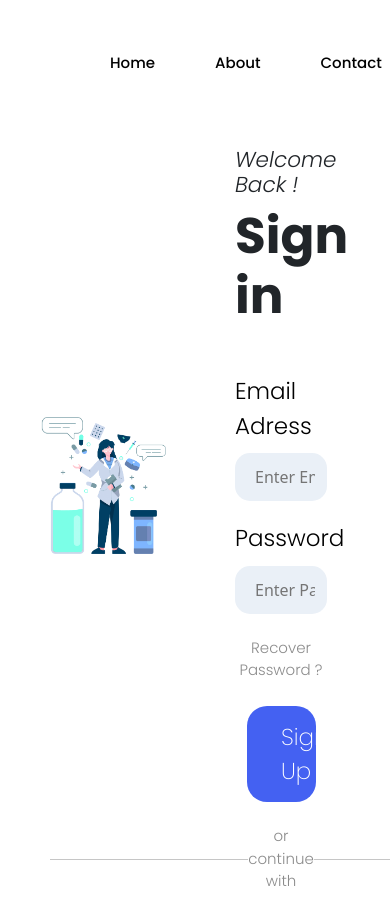
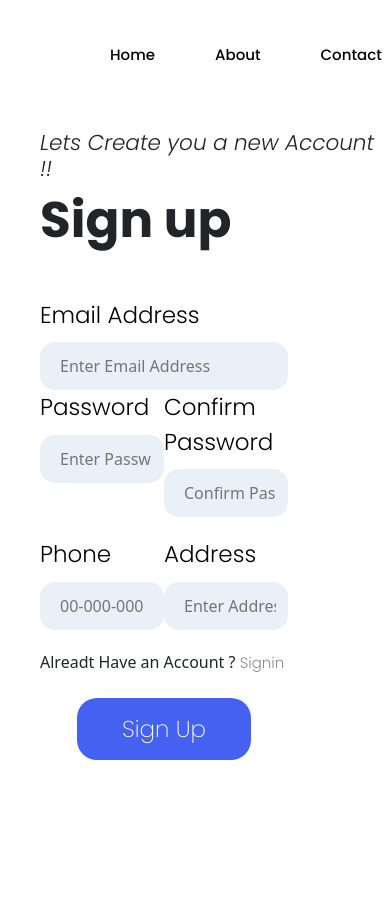
Before and after one commit to ArfaouiBadi/heal-client, a Vue app: page /signup in a window 390 px wide. Shown: the top 924 px of the page. After the commit the page ends 844 px from the top, so only its background shows below. Built offline with nearby package versions, Linux system fonts and the light colour scheme.

Commit message:
finished  signup

```diff
--- a/src/App.vue
+++ b/src/App.vue
@@ -1,5 +1,5 @@
 <template>
-  <Auth />
+  <router-view></router-view>
 </template>
 
 <script lang="ts">
--- a/src/components/Auth.vue
+++ b/src/components/Auth.vue
@@ -1,43 +1,3 @@
-<template lang="html">
-  <div class="authComponent">
-    <Navbar />
-    <div class="authContainer">
-      <div class="imgContainer">
-        <img src="../assets/authImg.png" alt="" />
-      </div>
-      <Signin />
-    </div>
-  </div>
-</template>
-<script lang="ts">
-import Signin from "./Signin.vue";
-import Navbar from "./Navbar.vue";
-export default {
-  components: {
-    Signin,
-    Navbar,
-  },
-};
-</script>
-<style lang="css">
-.imgContainer {
-  width: 50%;
-  height: 100%;
-  display: flex;
-  justify-content: center;
-  align-items: center;
-}
-.imgContainer img {
-  width: 70%;
-}
-.authComponent {
-  height: 100vh;
-  display: flex;
-  flex-direction: column;
-}
-.authContainer {
-  height: 85%;
-  display: flex;
-  flex-direction: row;
-}
-</style>
+<template lang="html"></template>
+<script setup lang="ts"></script>
+<style lang="css"></style>
--- a/src/components/Signin.vue
+++ b/src/components/Signin.vue
@@ -1,49 +1,121 @@
 <template>
+  <div class="authComponent">
+    <Navbar />
+    <div class="fexing">
+      <div class="authContainer">
+        <div class="imgContainer">
+          <img src="../assets/authImg.png" alt="Auth Image" />
+        </div>
+      </div>
       <div class="mainContainer">
         <div class="text">
-      <h4><i>Welcome Back !</i></h4>
+          <h4><i>Welcome Back!</i></h4>
           <h1>Sign in</h1>
         </div>
         <div class="formContainer">
           <form>
             <div class="form-group">
-          <label for="email" class="label">Email Adress</label><br />
+              <label for="email" class="label">Email Address</label><br />
               <input
-            v-model="email"
-            placeholder="Enter Email Adress"
+                type="text"
+                id="email"
+                placeholder="Enter Email Address"
                 class="inputForm"
               />
             </div>
             <div class="form-group">
               <label for="password" class="label">Password</label><br />
               <input
-            v-model="password"
+                type="password"
+                id="password"
                 placeholder="Enter Password"
                 class="inputForm"
               />
             </div>
-        <a href="" class="recoverPassword">Recover Password ?</a><br />
-        <button class="signupButton">Sign Up</button>
+            <div class="Links">
+              <a href="#" class="recoverPassword">Recover Password?</a>
+              <a href="signin" class="recoverPassword"
+                >Dont Have an Account Yet ?</a
+              >
+            </div>
+            <br />
+            <button type="button" class="signupButton">Sign Up</button>
             <div class="continu">
-          <img src="../assets/Path 1.svg" alt="" />
+              <img src="../assets/Path 1.svg" alt="Path 1" />
               or continue with
-          <img src="../assets/Path 1.svg" alt="" />
+              <img src="../assets/Path 1.svg" alt="Path 1" />
             </div>
             <div class="continueWithLogo">
-          <a href=""><img src="../assets/Facebook.png" alt="" /></a>
-          <a href=""><img src="../assets/google.png" alt="" /></a>
+              <a href="#" @click.prevent="handleFacebookClick"
+                ><img src="../assets/Facebook.png" alt="Facebook"
+              /></a>
+              <a href="#" @click.prevent="handleGoogleClick"
+                ><img src="../assets/google.png" alt="Google"
+              /></a>
             </div>
           </form>
         </div>
       </div>
+    </div>
+  </div>
 </template>
 
-<script setup lang="ts">
-import { ref } from "vue";
-const email = ref("");
-const password = ref("");
+<script lang="ts">
+import Navbar from "./Navbar.vue";
+
+export default {
+  components: {
+    Navbar,
+  },
+  methods: {
+    handleFacebookClick() {
+      console.log("Facebook clicked!");
+      // Add your Facebook login logic here
+    },
+    handleGoogleClick() {
+      console.log("Google clicked!");
+      // Add your Google login logic here
+    },
+  },
+};
 </script>
 <style lang="css">
+.authComponent {
+  height: 100vh;
+  display: flex;
+  flex-direction: column;
+}
+.Links {
+  display: flex;
+  flex-direction: row;
+  justify-content: space-between;
+  margin: 0 3%;
+}
+.imgContainer {
+  width: 70%;
+  height: 100%;
+  display: flex;
+  justify-content: center;
+  align-items: center;
+  margin: auto;
+}
+.imgContainer img {
+  padding-top: 40px;
+  width: 100%;
+}
+
+.authContainer {
+  height: 85%;
+  width: 50%;
+  display: flex;
+  flex-direction: row;
+}
+.fexing {
+  display: flex;
+  flex-direction: row;
+  height: 100%;
+  width: 100%;
+}
 .formContainer {
   width: 100%;
   display: flex;
@@ -180,4 +252,14 @@ h4 {
     box-shadow: 0 0 0 0 rgb(218 103 68 / 0%);
   }
 }
+
+@media only screen and (max-width: 768px) {
+  .authContainer {
+    display: none; /* Hide the authContainer on small screens */
+  }
+
+  .mainContainer {
+    width: 100%;
+  }
+}
 </style>
--- a/src/components/Signup.vue
+++ b/src/components/Signup.vue
@@ -1,7 +1,285 @@
-<template lang="">
-  <div></div>
+<template>
+  <div class="authComponent">
+    <Navbar />
+    <div class="fexing">
+      <div class="authContainer">
+        <div class="imgContainer">
+          <img src="../assets/register.png" alt="signup Image" />
+        </div>
+      </div>
+      <div class="mainContainer">
+        <div class="text">
+          <h4><i>Lets Create you a new Account !!</i></h4>
+          <h1>Sign up</h1>
+        </div>
+        <div class="formContainer">
+          <form>
+            <div class="form-group">
+              <label for="email" class="label">Email Address</label><br />
+              <input
+                type="text"
+                id="email"
+                placeholder="Enter Email Address"
+                class="inputForm"
+              />
+            </div>
+            <div class="form-group-double">
+              <div class="password-group">
+                <label for="password" class="label">Password</label><br />
+                <input
+                  type="password"
+                  id="password"
+                  placeholder="Enter Password"
+                  class="inputForm"
+                />
+              </div>
+              <div class="password-group">
+                <label for="password" class="label">Confirm Password</label
+                ><br />
+                <input
+                  type="password"
+                  id="confirmPassword"
+                  placeholder="Confirm Password"
+                  class="inputForm"
+                />
+              </div>
+            </div>
+            <div class="form-group-double">
+              <div class="phone-group">
+                <label for="phone" class="label">Phone</label><br />
+                <input
+                  type="text"
+                  id="phone"
+                  placeholder="00-000-000"
+                  class="inputForm"
+                />
+              </div>
+              <div class="address-group">
+                <label for="address" class="label">Address</label><br />
+                <input
+                  type="text"
+                  id="address"
+                  placeholder="Enter Address"
+                  class="inputForm"
+                />
+              </div>
+            </div>
+            <span
+              >Alreadt Have an Account ?
+              <a href="#" class="recoverPassword">Signin</a></span
+            ><br />
+            <button type="button" class="signupButton">Sign Up</button>
+          </form>
+        </div>
+      </div>
+    </div>
+  </div>
 </template>
+
 <script lang="ts">
-export default {};
+import Navbar from "./Navbar.vue";
+
+export default {
+  components: {
+    Navbar,
+  },
+  methods: {
+    handleFacebookClick() {
+      console.log("Facebook clicked!");
+      // Add your Facebook login logic here
+    },
+    handleGoogleClick() {
+      console.log("Google clicked!");
+      // Add your Google login logic here
+    },
+  },
+};
 </script>
-<style lang=""></style>
+<style lang="css">
+.authComponent {
+  height: 100vh;
+  display: flex;
+  flex-direction: column;
+}
+.form-group-double {
+  display: flex;
+  flex-direction: row;
+  justify-content: space-between;
+  margin-bottom: 20px;
+}
+.form-group-double input {
+  width: 100%;
+}
+
+.imgContainer {
+  width: 100%;
+  height: 100%;
+  display: flex;
+  justify-content: center;
+  align-items: center;
+  margin: auto;
+}
+.imgContainer img {
+  padding-top: 40px;
+  width: 70%;
+}
+
+.authContainer {
+  height: 85%;
+  width: 50%;
+  display: flex;
+  flex-direction: row;
+}
+.fexing {
+  display: flex;
+  flex-direction: row;
+  height: 100%;
+  width: 100%;
+}
+.formContainer {
+  width: 100%;
+  display: flex;
+  padding: 40px;
+  align-items: center;
+}
+label {
+  font-family: "Poppins";
+  font-weight: 300;
+  color: black;
+  font-size: 23px;
+}
+
+.form-group + .form-group {
+  margin-top: 20px;
+}
+.inputForm {
+  width: 100%;
+  padding: 12px;
+  border: 1px solid #707070;
+  border-radius: 15px;
+  margin-top: 10px;
+  padding-left: 20px;
+  color: #707070;
+  background-color: #eaf0f7;
+  border: none;
+}
+.inputForm:hover,
+.inputForm:focus {
+  background-position: right center;
+  background-size: 200% auto;
+  -webkit-animation: pulse 3s infinite;
+  animation: pulse512 1.5s infinite;
+  outline: none;
+}
+form {
+  display: flex;
+  flex-direction: column;
+  width: 80%;
+}
+.continu {
+  display: flex;
+  flex-direction: row;
+  align-items: center;
+  justify-content: center;
+  margin-top: 10px;
+  font-family: "Poppins";
+  font-weight: 300;
+  color: rgba(0, 0, 0, 0.455);
+  font-size: 15px;
+  margin-top: 23px;
+  text-decoration: none;
+  text-align: center;
+}
+.continu a {
+  text-decoration: none;
+  color: rgba(0, 0, 0, 0.455);
+  font-size: 15px;
+  margin-top: 23px;
+  text-decoration: none;
+  text-align: center;
+}
+.continueWithLogo {
+  margin-top: 8px;
+  text-align: center;
+}
+.continueWithLogo img {
+  width: 14%;
+  margin-top: 6px;
+  padding-left: 16px;
+}
+
+.recoverPassword {
+  font-family: "Poppins";
+  font-weight: 300;
+  color: rgba(0, 0, 0, 0.455);
+  font-size: 15px;
+  margin-top: 23px;
+  text-decoration: none;
+  text-align: center;
+}
+.recoverPassword:hover {
+  color: #4461f2;
+}
+.signupButton {
+  border: none;
+  color: white;
+  background-color: #4461f2;
+  border-radius: 20px;
+  font-family: "Poppins";
+  font-size: 23px;
+  width: 70%;
+  margin: auto;
+  font-weight: 200;
+  padding: 0.6em 1.5em;
+  cursor: pointer;
+  text-decoration: none;
+  text-align: center;
+}
+.signupButton:hover {
+  background-position: right center;
+  background-size: 200% auto;
+  -webkit-animation: pulse 2s infinite;
+  animation: pulse512 1.5s infinite;
+}
+
+.mainContainer {
+  width: 50%;
+}
+.text {
+  padding: 20px 0px 0px 40px;
+}
+h1 {
+  font-size: 50px;
+  font-weight: 700;
+  font-family: "Poppins";
+  margin-top: 3px;
+}
+h4 {
+  font-family: "Poppins";
+  font-weight: 300;
+}
+
+@keyframes pulse512 {
+  0% {
+    box-shadow: 0 0 0 0 #7e7e7e64;
+  }
+
+  70% {
+    box-shadow: 0 0 0 10px rgb(218 103 68 / 0%);
+  }
+
+  100% {
+    box-shadow: 0 0 0 0 rgb(218 103 68 / 0%);
+  }
+}
+
+@media only screen and (max-width: 768px) {
+  .authContainer {
+    display: none; /* Hide the authContainer on small screens */
+  }
+
+  .mainContainer {
+    width: 100%;
+  }
+}
+</style>
```
Also changed, not shown: 1 other file (tests, documents, lock files or other folders). Lines whose indentation alone changed are shown as unchanged.
